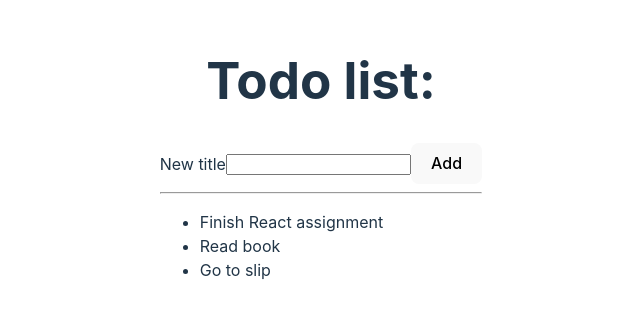
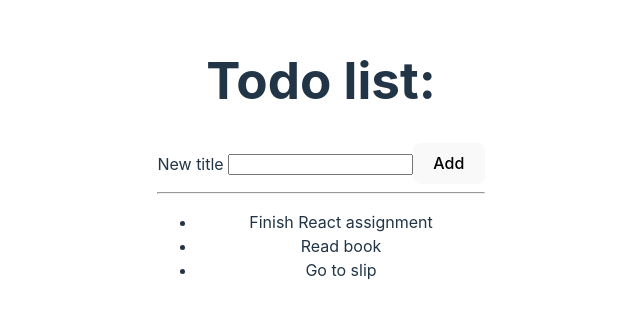
Before and after one commit to podko-va/react-todo, a React (Vite) app in the folder react-todo/: page / in a window 1280 px wide. Shown: the part 242-560 px from the top of the page, without its empty margins (319-959 px from the left). Built offline with nearby package versions, Linux system fonts and the light colour scheme.

Commit message:
lesson 1.3 assignment

```diff
--- a/react-todo/src/AddTodoForm.jsx
+++ b/react-todo/src/AddTodoForm.jsx
@@ -1,12 +1,21 @@
 import React from "react";
 
 
-function AddTodoForm() {
+function AddTodoForm(props) {
+    const handleAddTodo = (event) => {
+        event.preventDefault(); // Prevent the default form submission
+        const todoTitle = event.target.title.value; // Retrieve the input value
+        console.log(todoTitle);
+        props.onAddTodo(todoTitle); // Call the callback function passed via props
+
+        };
+
+
     return (
         <div>
-            <form>
-                <label htmlFor="title">New title</label>
-                <input type="TodoTitle"></input>
+            <form onSubmit={handleAddTodo}>
+                <label htmlFor="title">New title  </label>
+                <input type="text" name="title"/>
                 <button>Add</button>
             </form>
         </div>
--- a/react-todo/src/App.jsx
+++ b/react-todo/src/App.jsx
@@ -6,20 +6,16 @@
 import AddTodoForm from './AddTodoForm'
 
 
-// const todoListItem = [
-//   { id: 1, title: 'Finish React assignment' },
-//   { id: 2, title: 'Read book' },
-//   { id: 3, title: 'Go to slip' },
-// ];//
-
 function App() {
+  const [newTodo, setNewTodo] =  useState([]);
    return (
     <>
       <div>
         <h1>Todo list:</h1>
-        <AddTodoForm />
+        <AddTodoForm onAddTodo={setNewTodo} />
         <hr />
         <TodoList />
+        <p>{newTodo}</p>
       </div>
     </>
   )
--- a/react-todo/src/TodoList.jsx
+++ b/react-todo/src/TodoList.jsx
@@ -1,5 +1,5 @@
 import React from "react";
-
+import TodoListItem from './TodoListItem'
 
 const todoList = [
     { id: 1, title: 'Finish React assignment' },
@@ -7,18 +7,13 @@
     { id: 3, title: 'Go to slip' },
   ];
 
-  function TodoList() {
+function TodoList() {
     return (
-       <ul style={{ textAlign: 'left' }}>
-        {todoList.map(function (item){
-            return (
-                <li key={item.objectID}>
-                    <span>{item.title}</span>
-                </li>
-            );
-            })}
-        </ul>
+      <ul>
+        {todoList.map((item) => (
+          <TodoListItem key={item.id} todo={item} />
+        ))}
+      </ul>
     );
-  };
-
-  export default TodoList;
+}
+export default TodoList;
--- /dev/null
+++ b/react-todo/src/TodoListItem.jsx
@@ -0,0 +1,11 @@
+import React from 'react';
+
+function TodoListItem(props) {
+    return (
+      <div>
+        <li>{props.todo.title}</li>
+      </div>
+    );
+  }
+
+  export default TodoListItem;
```
